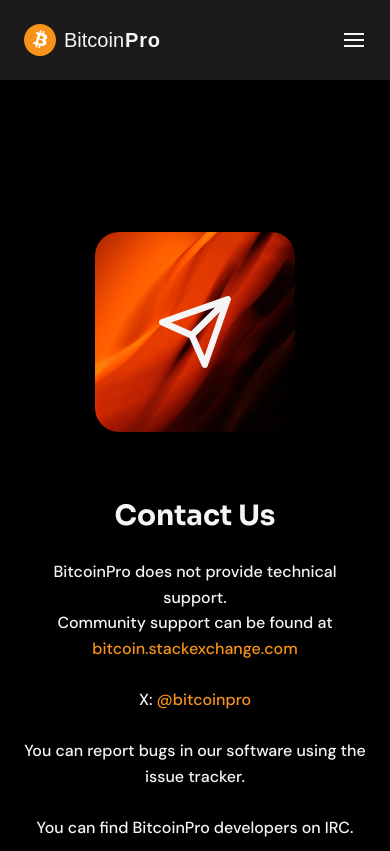
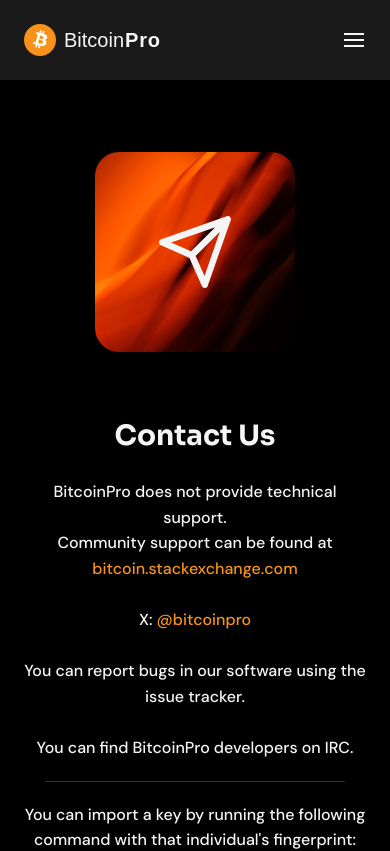
Before and after one commit to Vayras/BitcoinPro, a Next.js app: page /contact in a window 390 px wide. Shown: the top 851 px of the page. Built offline with nearby package versions, Linux system fonts and the light colour scheme.

Commit message:
padding fixes

```diff
--- a/app/globals.css
+++ b/app/globals.css
@@ -2203,7 +2203,7 @@
 /* Component: Contact Hero Section - Target: Desktop */
 .contact-hero-section {
   display: flex;
-  padding: calc(var(--Spacing-Section-L, 240px) + var(--navbar-height-desktop)) var(--Spacing-Section-L, 240px) var(--Spacing-Section-M, 160px) var(--Spacing-Section-L, 240px);
+  padding: calc(var(--Spacing-Section-L, 100px) + var(--navbar-height-desktop)) var(--Spacing-Section-L, 240px) var(--Spacing-Section-M, 160px) var(--Spacing-Section-L, 240px);
   align-items: flex-start;
   gap: var(--Spacing-XL1, 64px);
   align-self: stretch;
@@ -2324,7 +2324,7 @@
 @media (max-width: 1023px) {
   .contact-hero-section {
     display: flex;
-    padding: calc(var(--Spacing-Section-M, 160px) + var(--navbar-height-tablet)) var(--Spacing-L2, 48px) var(--Spacing-Section-S, 80px) var(--Spacing-L2, 48px);
+    padding: calc(var(--Spacing-Section-M, 80px) + var(--navbar-height-tablet)) var(--Spacing-L2, 48px) var(--Spacing-Section-S, 80px) var(--Spacing-L2, 48px);
     flex-direction: column;
     align-items: center;
     gap: var(--Spacing-XL2, 72px);
@@ -2362,7 +2362,7 @@
 @media (max-width: 767px) {
   .contact-hero-section {
    display: flex;
-    padding: calc(var(--Spacing-Section-M, 160px) + var(--navbar-height-mobile)) var(--Spacing-M2, 24px) var(--Spacing-XL2, 72px) var(--Spacing-M2, 24px);
+    padding: calc(var(--Spacing-Section-M, 80px) + var(--navbar-height-mobile)) var(--Spacing-M2, 24px) var(--Spacing-XL2, 72px) var(--Spacing-M2, 24px);
     flex-direction: column;
     align-items: center;
     gap: var(--Spacing-XL1, 64px);
```
